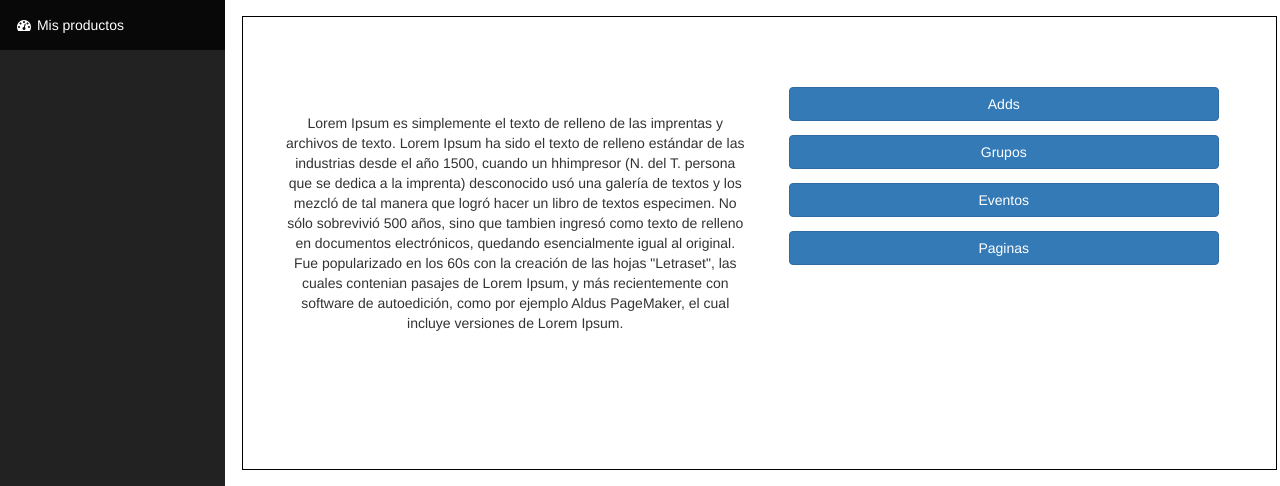
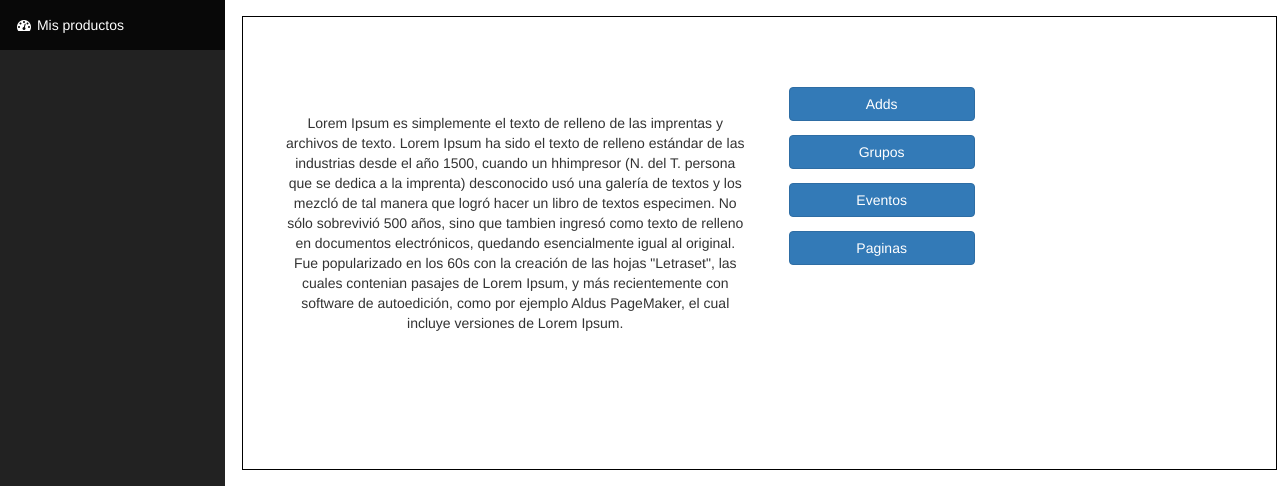
Before and after one commit to xmarcos/PromotedListings, a PHP site: template app/Http/Views/listing/item_detail.html.twig in a window 1280 px wide. Shown: the part 51-537 px from the top of the page. Run offline with PHP 8.4, Linux system fonts and the light colour scheme; the template is opened without the code that fills it, so the values that code supplies are empty; some libraries are stand-ins or nearby versions.

Commit message:
modify column for buttons

```diff
--- a/app/Http/Views/listing/item_detail.html.twig
+++ b/app/Http/Views/listing/item_detail.html.twig
@@ -23,7 +23,7 @@
                 el cual incluye versiones de Lorem Ipsum.</p>
         </div>
 
-        <div class="col-lg-6 buttonsList">
+        <div class="col-lg-3 buttonsList">
             <a href="#" class="btn btn-primary">Adds</a>
             <a href="#" class="btn btn-primary">Grupos</a>
             <a href="#" class="btn btn-primary">Eventos</a>
```
